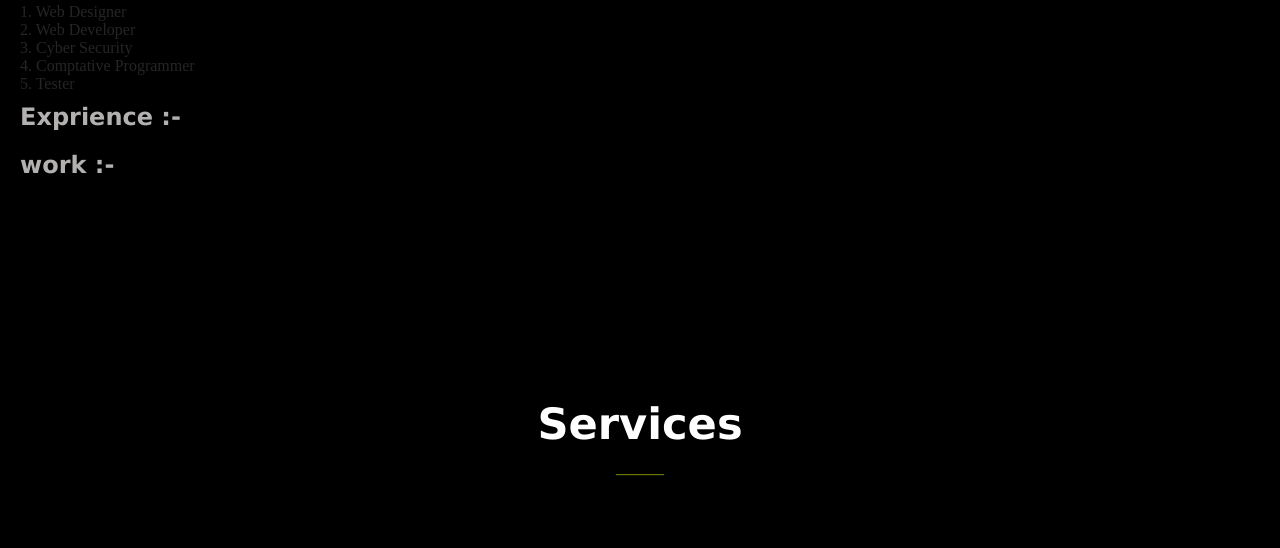
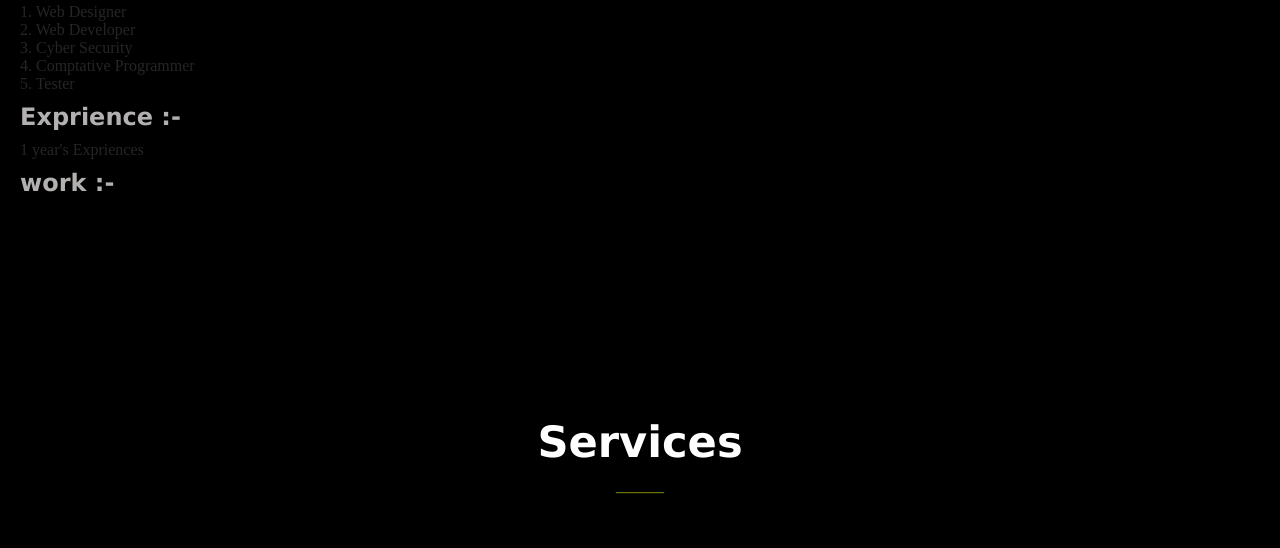
Before and after one commit to 123guddukumar/My_Portfolia, a plain HTML site: page index.html in a window 1280 px wide. Shown: the part 1113-1661 px from the top of the page. Drawn offline with nearby package versions, Linux system fonts and the light colour scheme.

Commit message:
Change the about text

```diff
--- a/index.html
+++ b/index.html
@@ -61,6 +61,7 @@
            4. Comptative Programmer<br>
            5. Tester<br> </p>
         <h3 class="intro">Exprience :-</h3>
+        <p>1 year's Expriences</p>
         <h3 class="intro">work :-</h3>
     </section>
 
```
